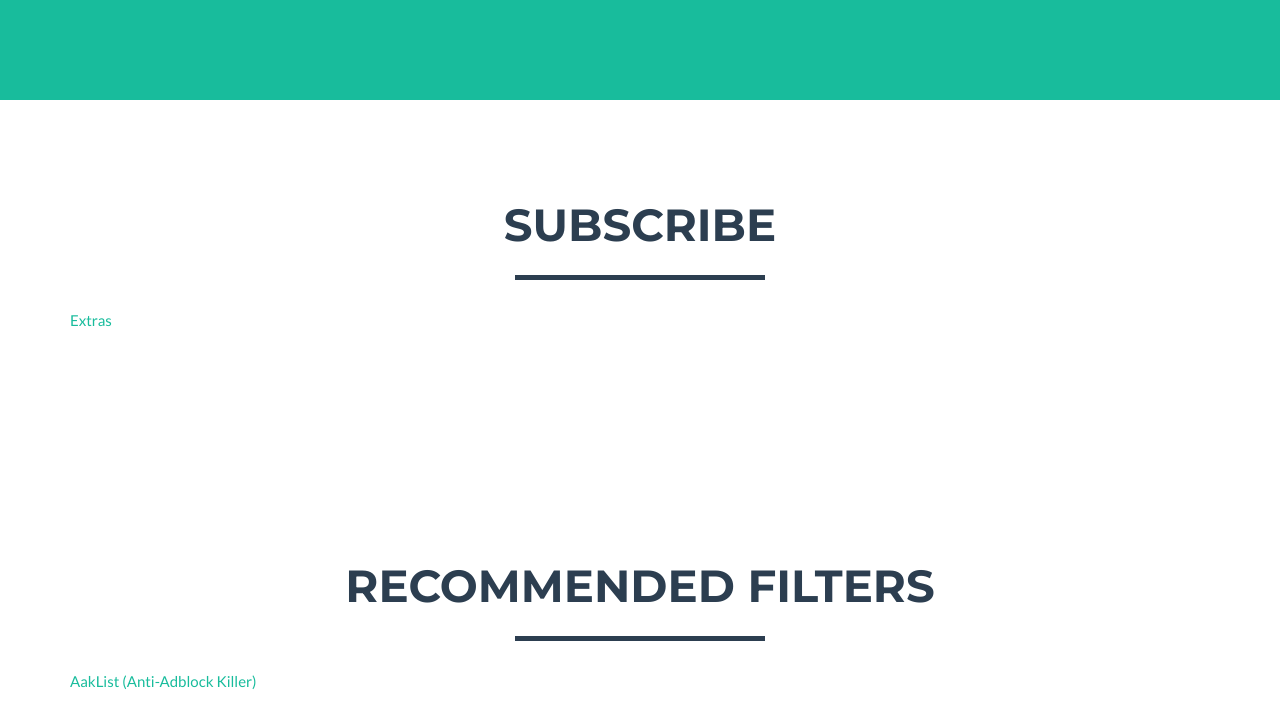
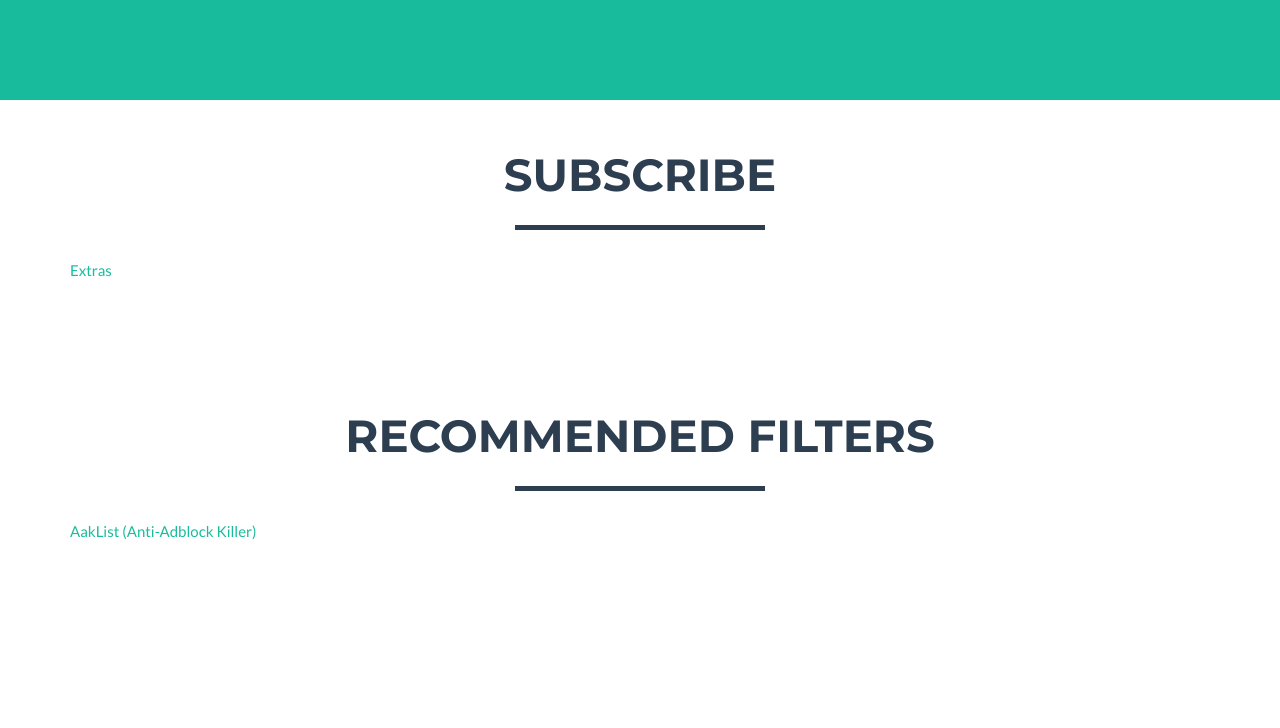
Before and after one commit to Valinwolf/halitalf.github.io, a plain HTML site: page abpfilters/index.html in a window 1280 px wide. Shown: the part 686-1414 px from the top of the page. After the commit the page ends 1278 px from the top, so only its background shows below. Drawn offline with nearby package versions, Linux system fonts and the light colour scheme.

Commit message:
More height reduction

```diff
--- a/css/freelancer.css
+++ b/css/freelancer.css
@@ -461,3 +461,7 @@ footer .footer-below {
 .img-responsive {
 	margin-top: -2.2em!important;
 }
+
+section {
+    padding: 50px 0!important;
+}
```
